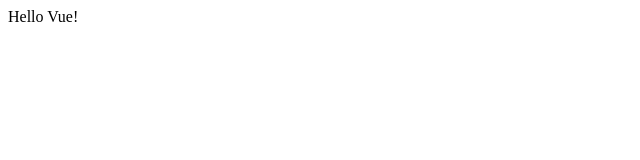
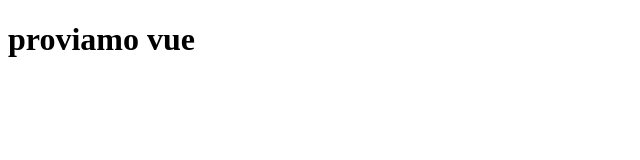
Before and after one commit to TuriniMattia/vue-hello, a plain HTML site: page index.html in a window 1280 px wide. Shown: the whole page, without its empty margins (0-640 px from the left). Drawn offline with nearby package versions, Linux system fonts and the light colour scheme.

Commit message:
[add]vue-h1

```diff
--- a/index.html
+++ b/index.html
@@ -15,7 +15,11 @@
         }
       </script>
 
-      <div id="app">{{ message }}</div>
+      <div id="app">
+        <h1>
+            {{ message }}
+        </h1>
+      </div>
 
       <script type="module">
         import { createApp } from 'vue'
@@ -23,7 +27,7 @@
         createApp({
           data() {
             return {
-              message: 'Hello Vue!'
+              message: ' proviamo vue'
             }
           }
         }).mount('#app')
```
